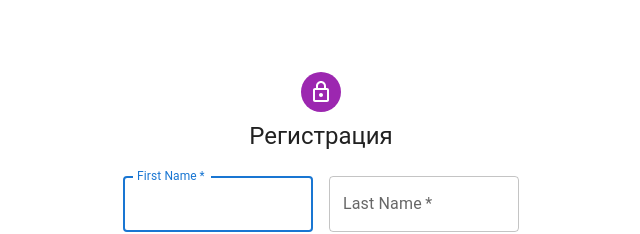
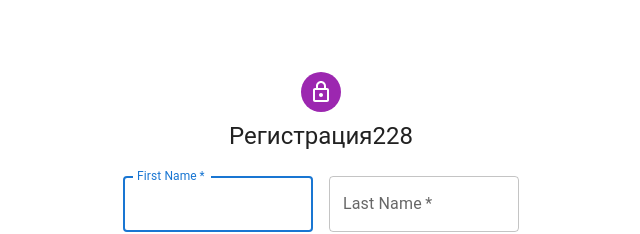
Before and after one commit to Danil951/Kyrsach_2022, a Next.js app: page /registration in a window 1280 px wide. Shown: the top 234 px of the page, without its empty margins (319-959 px from the left). Built offline with nearby package versions, Linux system fonts and the light colour scheme.

Commit message:
Add files via upload

```diff
--- a/pages/registration.tsx
+++ b/pages/registration.tsx
@@ -75,7 +75,7 @@ export default function SignUp() {
             <LockOutlinedIcon />
           </Avatar>
           <Typography component="h1" variant="h5">
-            Регистрация
+            Регистрация228
           </Typography>
           <Box id="formRegistration" component="form" onSubmit={handleSubmit} sx={{ mt: 3 }}>
             <Grid container spacing={2}>
```
